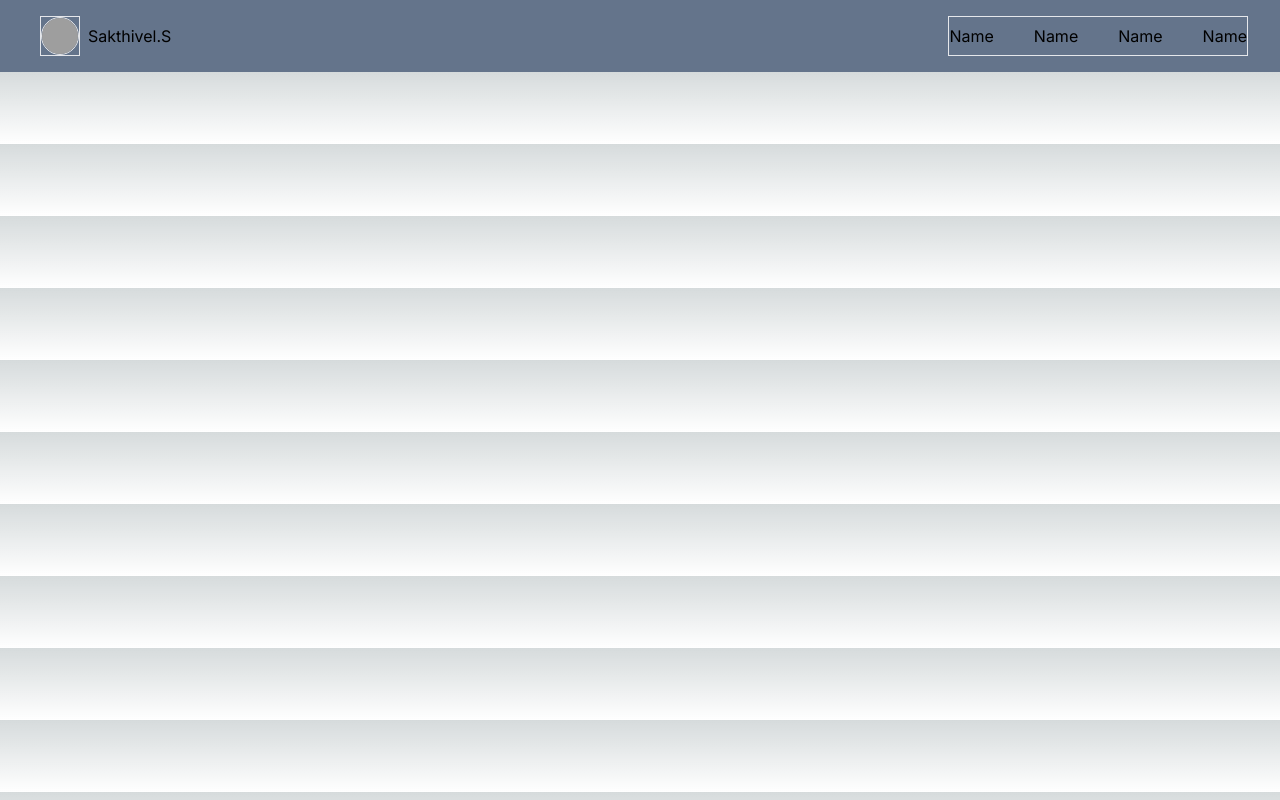
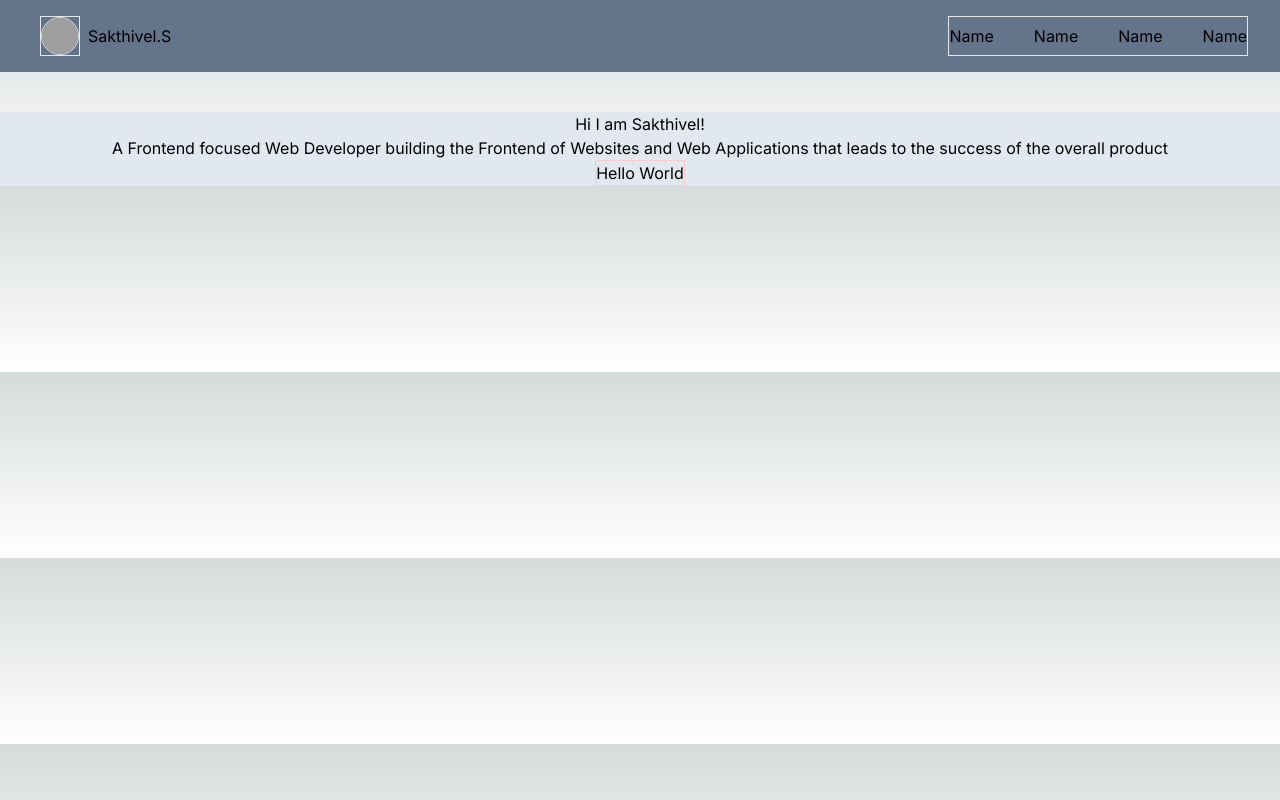
Before and after one commit to Sakthiveel/Portfolio-Website, a Next.js app: page / in a window 1280 px wide. Built offline with nearby package versions, Linux system fonts and the light colour scheme; grey boxes are pictures that could not be loaded.

Commit message:
initila implementation of website start phase - 1

```diff
--- a/src/app/page.js
+++ b/src/app/page.js
@@ -2,7 +2,7 @@ import Image from 'next/image'
 import Link from 'next/link'
 
 export default function Home() {
-  return (
+    return (<div className="flex flex-col gap-y-10">
         <div className="flex justify-between py-4 pl-10 pr-8 bg-slate-500">
             <div className="flex items-center gap-x-2">
                 <div className="relative w-10 h-10 border ">
@@ -17,5 +17,14 @@ export default function Home() {
                 <Link href={"/"}>Name</Link>
             </div>
         </div>
-  )
+        <div className="bg-slate-200">
+            <div className="flex flex-col items-center">
+                <div>Hi I am Sakthivel!</div>
+                <span>A Frontend focused Web Developer building the Frontend of Websites and
+                      Web Applications that leads to the success of the overall product
+                </span>
+                <button className="border border-red-200">Hello World</button>
+            </div>
+        </div>
+    </div>)
 }
```
Lines whose indentation alone changed are shown as unchanged.
